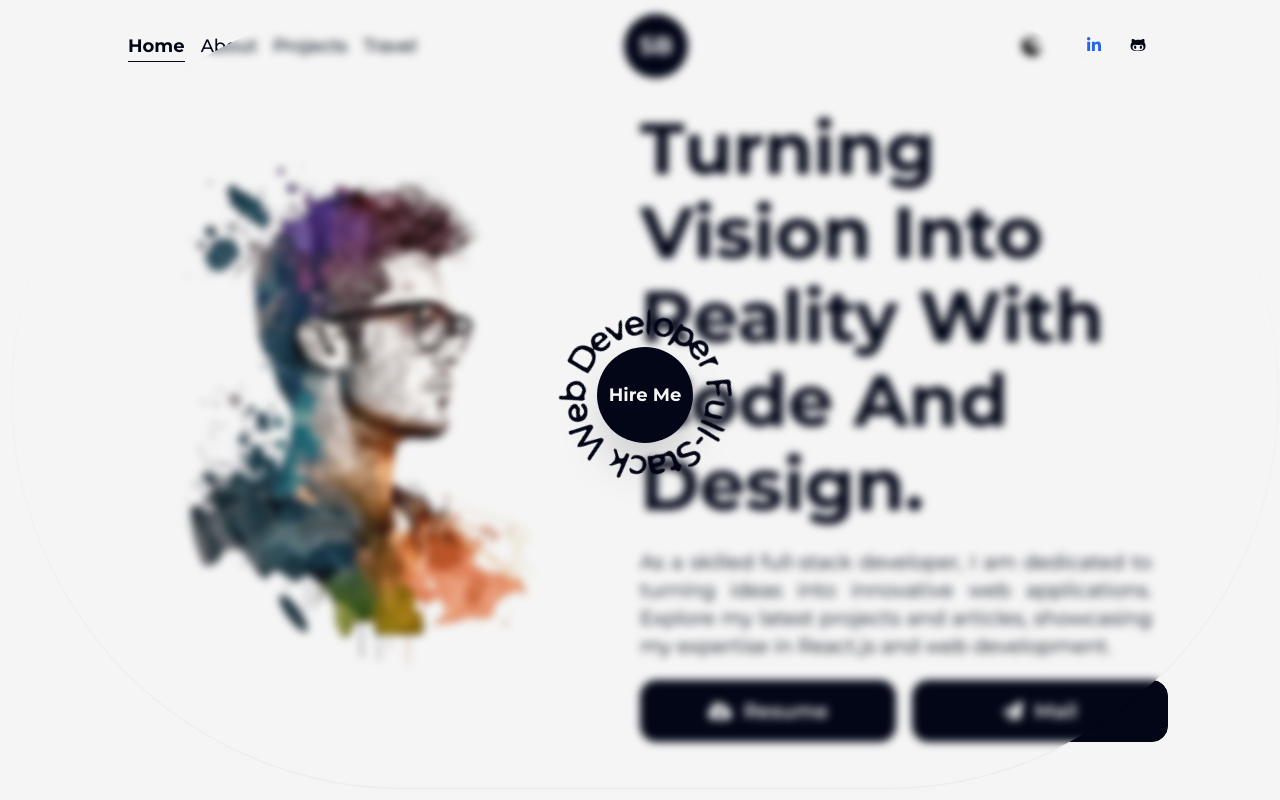
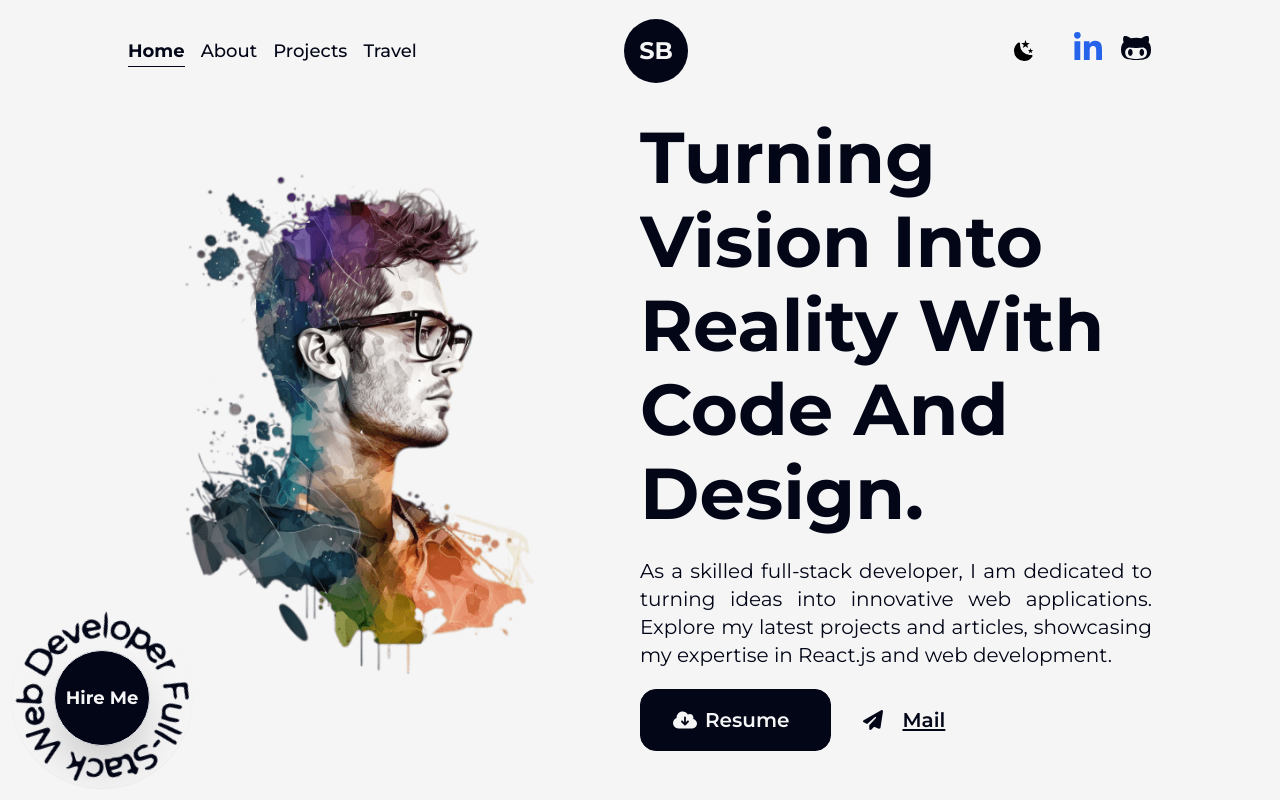
Before and after one commit to SiegfriedBz/portfolio, a Next.js app: page / in a window 1280 px wide. Shown: the top 800 px of the page. Built offline with nearby package versions, Linux system fonts and the light colour scheme.

Commit message:
fix responsive rotating logo

```diff
--- a/src/components/Footer.jsx
+++ b/src/components/Footer.jsx
@@ -2,11 +2,11 @@ import SocialLinks from './SocialLinks'
 
 const Footer = () => {
   return (
-    <footer className='m-auto flex w-11/12 items-center justify-between gap-4 border-t-[1px] border-solid border-black px-8 py-8 font-medium dark:border-light sm:px-12 md:px-24 lg:px-32'>
+    <footer className='m-auto flex flex-col-reverse items-center justify-between gap-4 border-t-[1px] border-solid border-black px-8 py-8 font-medium dark:border-light sm:w-11/12 sm:flex-row sm:px-12 md:px-24 lg:px-32'>
       <span>&copy;{new Date().getFullYear()} All Rights Reserved</span>
       <div className='flex items-center'>
         Build with
-        <span className='text-primary dark:text-primaryDark sm:px-1 sm:text-2xl'>
+        <span className='px-1 text-primary dark:text-primaryDark sm:text-2xl'>
           &hearts;
         </span>{' '}
         by&nbsp;
@@ -18,7 +18,7 @@ const Footer = () => {
           Siegfried
         </a>
       </div>
-      <div className='flex flex-col items-center gap-4 sm:flex-row'>
+      <div className='flex items-center gap-8 sm:gap-4'>
         <SocialLinks />
       </div>
     </footer>
--- a/src/components/HireMe.jsx
+++ b/src/components/HireMe.jsx
@@ -12,35 +12,37 @@ const imageVariants = {
   },
 }
 
-const HireMe = () => {
+const HireMe = ({ customClass }) => {
   return (
     <>
       <motion.div
         whileHover={{ scale: 1.1 }}
-        className='fixed right-0.5 top-0.5 z-50 flex items-center justify-center overflow-hidden rounded-full opacity-100 shadow-sm backdrop-blur-sm sm:bottom-3 sm:left-3'
+        className={`${customClass} z-50 flex h-fit w-fit items-center justify-center overflow-hidden rounded-full opacity-100 shadow-sm backdrop-blur-sm`}
       >
         {/* <div className='relative flex h-auto w-44 items-center justify-center dark:bg-dark dark:text-light'> */}
         <div className='relative flex items-center justify-center dark:text-light'>
           <motion.div
-            className='h-[85px] w-[85px] sm:h-[180px] sm:w-[180px]'
+            className='h-[85px] w-[85px] md:h-[130px] md:w-[130px] lg:h-[180px] lg:w-[180px]'
             variants={imageVariants}
             animate='animate'
           >
-            <CircularText className='-translate-x-0.5 -translate-y-0.5 fill-dark object-contain dark:fill-white sm:-translate-x-1 sm:-translate-y-1' />
+            <CircularText className='-translate-x-0.5 -translate-y-0.5 fill-dark object-contain dark:fill-white md:-translate-x-1 md:-translate-y-1' />
           </motion.div>
 
           <a
             className='
-              absolute left-1/2 top-1/2 flex
-              h-12
-              w-12 -translate-x-1/2 -translate-y-1/2 items-center justify-center rounded-full bg-dark
-              text-[0.65rem] font-bold text-light
-             shadow-2xl
-              hover:border-dark
-            hover:bg-light hover:text-dark dark:bg-light
-            dark:px-0.5 dark:text-dark
+              border-3 absolute left-1/2 top-1/2
+              flex
+              h-12 w-12 -translate-x-1/2 -translate-y-1/2 items-center justify-center rounded-full
+              border bg-dark
+             text-[0.65rem] font-bold
+              text-light shadow-2xl
+            hover:border-dark hover:bg-light hover:text-dark
+             dark:bg-light dark:text-dark
             dark:hover:border-light dark:hover:bg-dark dark:hover:text-light
-              sm:h-24 sm:w-24 sm:text-lg'
+              md:h-[4.5rem] md:w-[4.5rem]
+              md:text-[1rem] lg:h-24 lg:w-24
+               lg:text-lg'
             href='mailto:siegfried.bozza@yahoo.com'
             target='_blank'
           >
--- a/src/components/Logo.jsx
+++ b/src/components/Logo.jsx
@@ -1,5 +1,5 @@
-import Link from 'next/link'
 import { motion } from 'framer-motion'
+import { useRouter } from 'next/router'
 
 const logoVariants = {
   hover: {
@@ -21,19 +21,22 @@ const logoVariants = {
   },
 }
 
-const MotionLink = motion(Link)
+const Logo = ({ setMobileMenuIsOpen }) => {
+  const router = useRouter()
 
-const Logo = () => {
   return (
     <div className='flex items-center justify-center'>
-      <MotionLink
+      <motion.button
         variants={logoVariants}
         whileHover='hover'
         className='flex h-16 w-16 items-center justify-center rounded-full border border-solid border-transparent bg-dark text-2xl font-bold text-light dark:border-light'
-        href='/'
+        onClick={() => {
+          router.push('/')
+          setMobileMenuIsOpen(false)
+        }}
       >
         SB
-      </MotionLink>
+      </motion.button>
     </div>
   )
 }
--- a/src/components/ModalBackDrop.jsx
+++ b/src/components/ModalBackDrop.jsx
@@ -5,7 +5,7 @@ const ModalBackDrop = ({ mobileMenuIsOpen, setMobileMenuIsOpen, children }) => {
   return (
     <motion.div
       id='backdrop'
-      className='fixed left-0 top-0 z-30 flex h-full w-full items-center justify-center backdrop-blur-md lg:hidden'
+      className='fixed left-0 top-5 z-30 flex h-full w-full items-center justify-center backdrop-blur-md lg:hidden'
       initial={{ opacity: 0 }}
       animate={mobileMenuIsOpen ? { opacity: 1 } : { opacity: 0 }}
       transition={{ duration: 0.3 }}
--- a/src/components/Navbar.jsx
+++ b/src/components/Navbar.jsx
@@ -94,7 +94,7 @@ const Navbar = () => {
 
         {/* Logo */}
         <div className='absolute left-1/2 z-50 -translate-x-1/4'>
-          <Logo />
+          <Logo setMobileMenuIsOpen={setMobileMenuIsOpen} />
         </div>
       </header>
 
@@ -156,7 +156,7 @@ const Navbar = () => {
               title='Travel'
             />
           </nav>
-          <div className='mt-5 flex w-full justify-center gap-8'>
+          <div className='mt-5 flex w-full items-center justify-center gap-8'>
             <SocialLinks modal={true} />
           </div>
         </div>
--- a/src/components/SocialLinks.jsx
+++ b/src/components/SocialLinks.jsx
@@ -16,7 +16,10 @@ const SocialLinks = ({ modal = false }) => {
         target='_blank'
         href='https://github.com/SiegfriedBz'
       >
-        <FontAwesomeIcon icon={faLinkedinIn} className={`w-7 text-blue-600`} />
+        <FontAwesomeIcon
+          icon={faLinkedinIn}
+          className={`h-8 w-8 text-blue-600`}
+        />
       </MotionLink>
       <MotionLink
         variants={linkVariants}
@@ -26,7 +29,7 @@ const SocialLinks = ({ modal = false }) => {
       >
         <FontAwesomeIcon
           icon={faGithubAlt}
-          className={`w-7
+          className={`h-8 w-8
           ${modal ? 'text-light dark:text-dark' : 'text-dark dark:text-light'}
           `}
         />
--- a/src/pages/index.js
+++ b/src/pages/index.js
@@ -20,8 +20,8 @@ export default function Home() {
         <title>Portfolio | Home Page</title>
         <meta name='description' content='Portfolio' />
       </Head>
-      <main className='flex min-h-screen w-full text-dark dark:text-light'>
-        <PageLayout className='pt-8 sm:pt-16 lg:pt-0'>
+      <main className='relative flex min-h-screen w-full text-dark dark:text-light'>
+        <PageLayout className=' pt-8 sm:pt-16 lg:pt-0'>
           <div className='flex flex-col items-center justify-between lg:flex-row'>
             <div className='w-full md:hidden lg:inline-block lg:w-1/2'>
               <MotionImage
@@ -50,41 +50,46 @@ export default function Home() {
                 projects and articles, showcasing my expertise in React.js and
                 web development.
               </p>
-              <div className='flex w-full justify-center gap-2 font-semibold md:justify-start md:gap-4'>
+              <div className='mx-auto flex w-full items-center justify-center font-semibold md:justify-start'>
                 <a
-                  className='flex min-w-[50%] rounded-2xl border border-solid border-dark bg-dark px-8 py-4 text-light transition duration-500 ease-in-out hover:border-dark hover:bg-light hover:text-dark
-                   dark:bg-light dark:text-dark dark:hover:border-light dark:hover:bg-dark dark:hover:text-light'
+                  className='flex min-w-[30%] rounded-2xl border border-solid border-dark bg-dark px-8 py-4 text-light transition duration-500 ease-in-out hover:border-dark hover:bg-light hover:text-dark
+                  dark:bg-light dark:text-dark dark:hover:border-light dark:hover:bg-dark dark:hover:text-light'
                   href='./CV_siegfried_bozza.pdf'
                   download={true}
                 >
-                  <span className='mx-auto flex items-center  gap-3 text-lg sm:text-xl '>
-                    <FontAwesomeIcon
-                      icon={faCloudArrowDown}
-                      className='w-5 md:w-6'
-                    />
-                    Resume
+                  <span className='flex items-center justify-center text-lg sm:text-xl'>
+                    <span>
+                      <FontAwesomeIcon
+                        icon={faCloudArrowDown}
+                        className='w-5 md:w-6'
+                      />
+                    </span>
+                    <span className='px-2'>Resume</span>
                   </span>
                 </a>
+
                 <a
-                  className='flex min-w-[50%] rounded-2xl border border-solid border-dark bg-dark px-8 py-4 text-light transition duration-500 ease-in-out hover:border-dark hover:bg-light hover:text-dark
-                   dark:bg-light dark:text-dark dark:hover:border-light dark:hover:bg-dark dark:hover:text-light'
+                  className='flex ps-8 text-dark transition duration-500 ease-in-out dark:text-light
+                  '
                   href='mailto:siegfried.bozza@yahoo.com'
                   target='_blank'
                 >
-                  <span className='mx-auto flex items-center gap-3 text-lg sm:text-xl'>
+                  <span className='flex items-center text-lg sm:gap-3 sm:text-xl'>
                     <FontAwesomeIcon
                       icon={faPaperPlane}
                       className='w-4 md:w-5'
                     />
-                    <span>Mail</span>
+                    <span className='px-2 underline underline-offset-2'>
+                      Mail
+                    </span>
                   </span>
                 </a>
               </div>
             </div>
           </div>
+          <HireMe customClass='hidden md:inline-block md:fixed md:bottom-3 md:left-3' />
+          <HireMe customClass='md:hidden absolute -top-20 right-1' />
         </PageLayout>
-
-        <HireMe />
       </main>
     </>
   )
```
